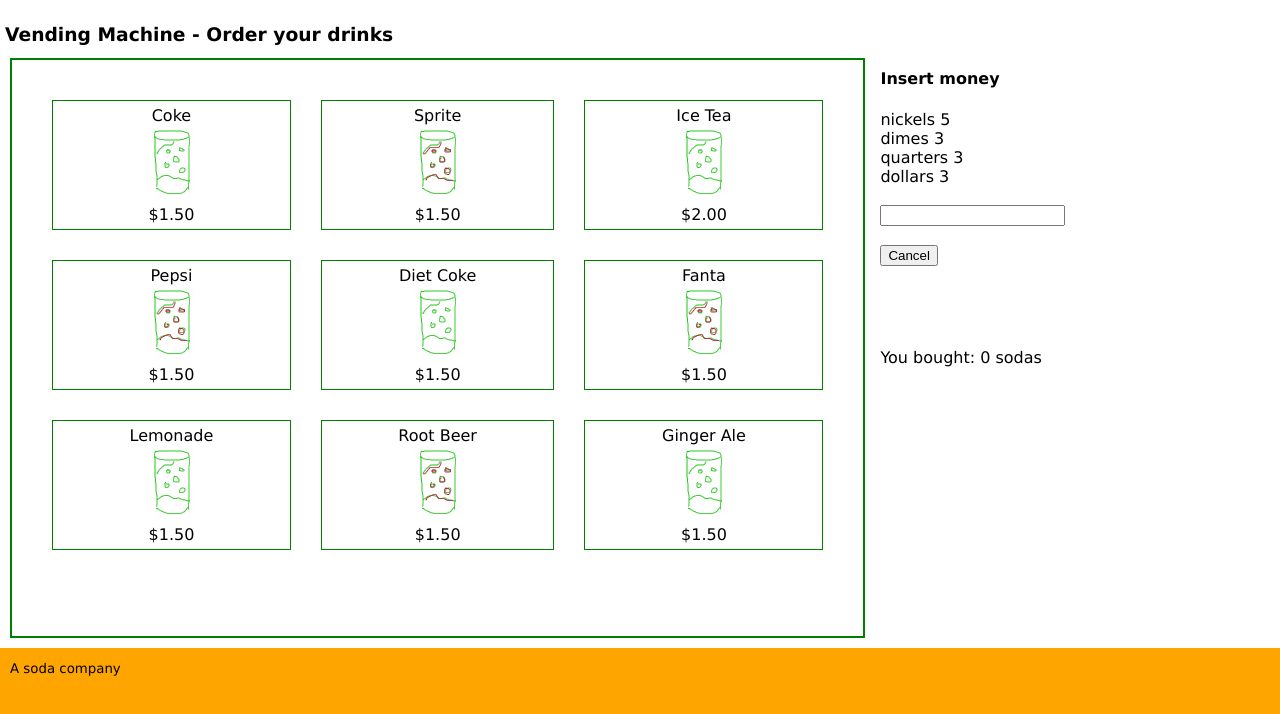
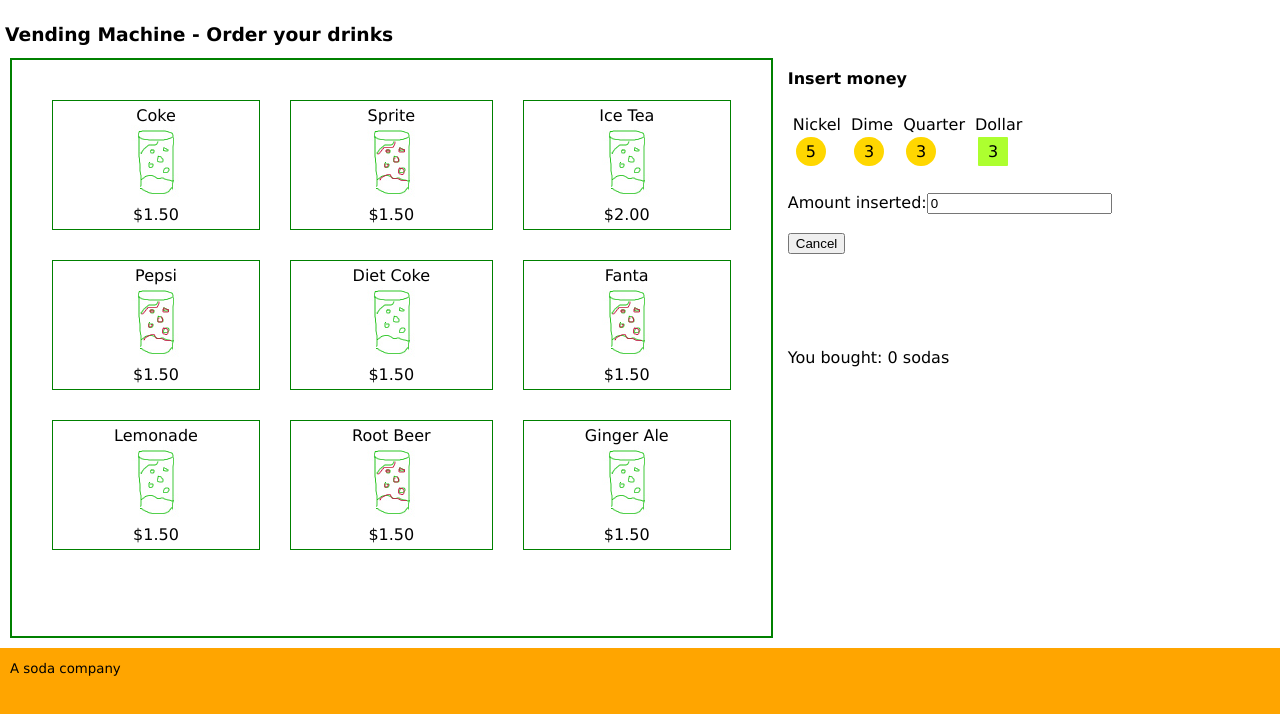
Before and after one commit to ginhanlabs/vendingmachingang, an Angular app: page / in a window 1280 px wide. Shown: the top 714 px of the page. Built offline with nearby package versions, Linux system fonts and the light colour scheme; no server answers.

Commit message:
updating bank component

```diff
--- a/src/app/app.module.ts
+++ b/src/app/app.module.ts
@@ -1,5 +1,6 @@
 import { BrowserModule } from '@angular/platform-browser';
 import { NgModule } from '@angular/core';
+import { FormsModule } from '@angular/forms';
 
 import { AppRoutingModule } from './app-routing.module';
 import { AppComponent } from './app.component';
@@ -18,6 +19,7 @@
   ],
   imports: [
     BrowserModule,
+    FormsModule,
     AppRoutingModule
   ],
   providers: [SodaService, BankService],
--- a/src/app/bank/bank.component.html
+++ b/src/app/bank/bank.component.html
@@ -1,12 +1,20 @@
 <h4>Insert money</h4>
-<div *ngFor="let money of money">
-    {{ money.name}} {{ money.amount}}
+<div *ngFor="let money of money" class="money-container">
+
+    <div>{{ money.name}}</div>
+    <div [ngClass]="{coin:true, 'dollar': money.type==='dollar'}" class="coin"
+        (click)="insertMoney(money.value)">
+        {{ money.amount}}
+    </div>
+
 </div>
-<br/>
-<label for="insertCoins"></label>
-<input type="text" id="insertCoins">
+<br/><br/>
+<label for="insertCoins">Amount inserted:</label>
+<input type="text" id="insertCoins" readonly
+    [(ngModel)]="moneyInserted" >
 <br/>
 <br/>
-<button type="button">
+<button type="button"
+    (click) = "onCancel()">
     Cancel
 </button>
--- a/src/app/bank/bank.component.scss
+++ b/src/app/bank/bank.component.scss
@@ -0,0 +1,19 @@
+.money-container {
+    display: inline-block;
+    padding: 5px;
+    text-align: center;
+}
+
+.coin {
+    border-radius: 80px;
+    width: 20px;
+    margin: 3px;
+    padding: 5px;
+    text-align: center;
+    background-color: gold;
+}
+
+.dollar {
+    border-radius: 1px;
+    background-color: greenyellow;
+}
--- a/src/app/bank/bank.component.ts
+++ b/src/app/bank/bank.component.ts
@@ -1,6 +1,7 @@
 import { Component, OnInit } from '@angular/core';
 import { Money } from '../shared/money.model';
 import { BankService } from '../shared/bank.service';
+import { formatCurrency } from '@angular/common';
 
 @Component({
   selector: 'app-bank',
@@ -9,6 +10,7 @@
 })
 export class BankComponent implements OnInit {
 
+  moneyInserted: number = 0;
   money: Money[];
 
   constructor(private bankService: BankService) { }
@@ -17,4 +19,13 @@
     this.money = this.bankService.getMoney();
   }
 
+  insertMoney(moneyInserted: number){
+    this.moneyInserted = this.moneyInserted * 100;
+    this.moneyInserted +=moneyInserted;
+    this.moneyInserted = this.moneyInserted / 100;
+  }
+
+  onCancel(){
+    this.moneyInserted = 0;
+  }
 }
--- a/src/app/shared/bank.service.ts
+++ b/src/app/shared/bank.service.ts
@@ -3,10 +3,10 @@
 export class BankService {
 
     money: Money[] = [
-        { name: "nickels", amount: 5 },
-        { name: "dimes", amount: 3 },
-        { name: "quarters", amount: 3},
-        { name: "dollars" , amount: 3}
+        { id: 1, name: "Nickel", amount: 5, type: 'coin', value: 5 },
+        { id: 2, name: "Dime", amount: 3, type: 'coin', value: 10 },
+        { id: 3, name: "Quarter", amount: 3, type: 'coin', value: 25},
+        { id: 4, name: "Dollar" , amount: 3, type: 'dollar', value: 100}
     ]
 
     getMoney() {
--- a/src/app/shared/money.model.ts
+++ b/src/app/shared/money.model.ts
@@ -1,4 +1,7 @@
 export interface Money {
+    id: number,
     name: string,
-    amount: number
+    amount: number,
+    type: string,
+    value: number
 }
--- a/src/app/shared/soda.model.ts
+++ b/src/app/shared/soda.model.ts
@@ -1,4 +1,5 @@
 export interface ISoda {
+    id: number,
     name: string,
     price: number,
     stock: number,
--- a/src/app/shared/soda.service.ts
+++ b/src/app/shared/soda.service.ts
@@ -3,15 +3,15 @@
 export class SodaService {
 
     sodas:ISoda[] = [
-        {name: 'Coke', price: 1.50, stock: 5, img : 'assets/img/soda.jpg'},
-        {name: 'Sprite', price: 1.50, stock: 5, img : 'assets/img/soda02.jpg'},
-        {name: 'Ice Tea', price: 2.00, stock: 5, img : 'assets/img/soda.jpg'},
-        {name: 'Pepsi', price: 1.50, stock: 5, img : 'assets/img/soda02.jpg'},
-        {name: 'Diet Coke', price: 1.50, stock: 5, img : 'assets/img/soda.jpg'},
-        {name: 'Fanta', price: 1.50, stock: 5, img : 'assets/img/soda02.jpg'},
-        {name: 'Lemonade', price: 1.50, stock: 5, img : 'assets/img/soda.jpg'},
-        {name: 'Root Beer', price: 1.50, stock: 5, img : 'assets/img/soda02.jpg'},
-        {name: 'Ginger Ale', price: 1.50, stock: 5, img : 'assets/img/soda.jpg'}
+        {id: 1, name: 'Coke', price: 1.50, stock: 5, img : 'assets/img/soda.jpg'},
+        {id: 2, name: 'Sprite', price: 1.50, stock: 5, img : 'assets/img/soda02.jpg'},
+        {id: 3, name: 'Ice Tea', price: 2.00, stock: 5, img : 'assets/img/soda.jpg'},
+        {id: 4, name: 'Pepsi', price: 1.50, stock: 5, img : 'assets/img/soda02.jpg'},
+        {id: 5, name: 'Diet Coke', price: 1.50, stock: 5, img : 'assets/img/soda.jpg'},
+        {id: 6, name: 'Fanta', price: 1.50, stock: 5, img : 'assets/img/soda02.jpg'},
+        {id: 7, name: 'Lemonade', price: 1.50, stock: 5, img : 'assets/img/soda.jpg'},
+        {id: 8, name: 'Root Beer', price: 1.50, stock: 5, img : 'assets/img/soda02.jpg'},
+        {id: 9, name: 'Ginger Ale', price: 1.50, stock: 5, img : 'assets/img/soda.jpg'}
     ];
 
     getSodas() {
```
Also changed, not shown: screen.JPG.
